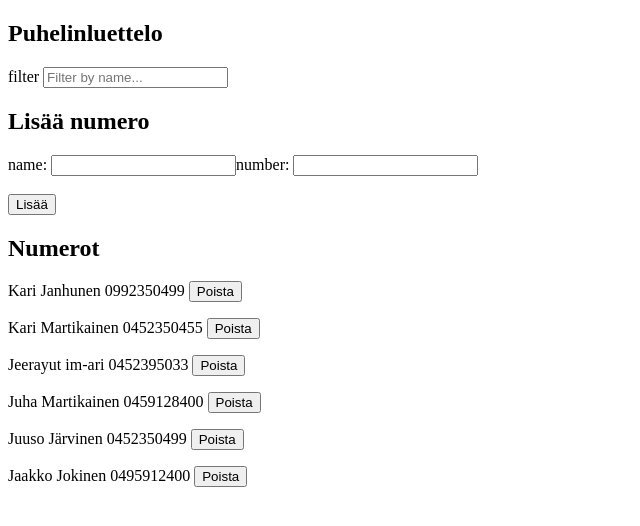
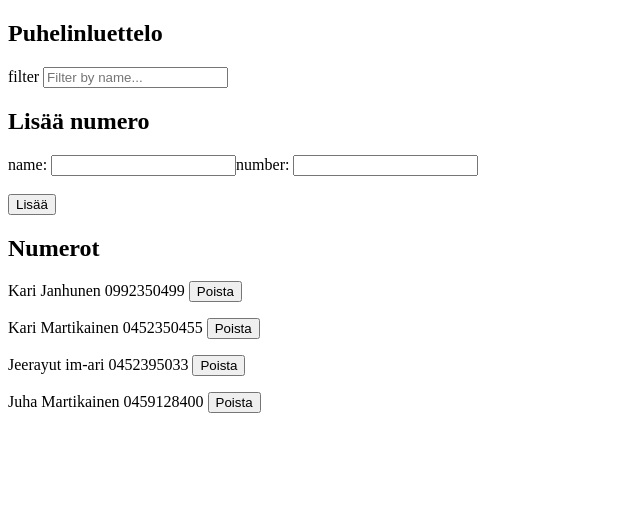
Before and after one commit to karimartikainenn/Full-stack-open, a React (Vite) app in the folder osa2/puhelinluettelo/: page / in a window 1280 px wide. Shown: the top 526 px of the page, without its empty margins (0-640 px from the left). Built offline with nearby package versions, Linux system fonts and the light colour scheme; data requests are answered from the project's data file.

Commit message:
puhelinluettelo step12 valmis

```diff
--- a/osa2/puhelinluettelo/db.json
+++ b/osa2/puhelinluettelo/db.json
@@ -19,16 +19,6 @@
       "id": "99e1",
       "name": "Juha Martikainen",
       "number": "0459128400"
-    },
-    {
-      "name": "Juuso Järvinen",
-      "number": "0452350499",
-      "id": "5ab0"
-    },
-    {
-      "id": "f9c2",
-      "name": "Jaakko Jokinen",
-      "number": "0495912400"
     }
   ]
 }
--- a/osa2/puhelinluettelo/src/components/Render.jsx
+++ b/osa2/puhelinluettelo/src/components/Render.jsx
@@ -18,6 +18,10 @@ const Render = ({ persons, filter, setPersons, setNotificationMessage }) => {
           );
         })
         .catch((error) => {
+          setNotificationMessage(`'${name}' on jo poistettu serveriltä!`);
+          setTimeout(() => {
+            setNotificationMessage(null);
+          }, 5000);
           console.error("Virhe pyynnössä:", error);
         });
     }
```
